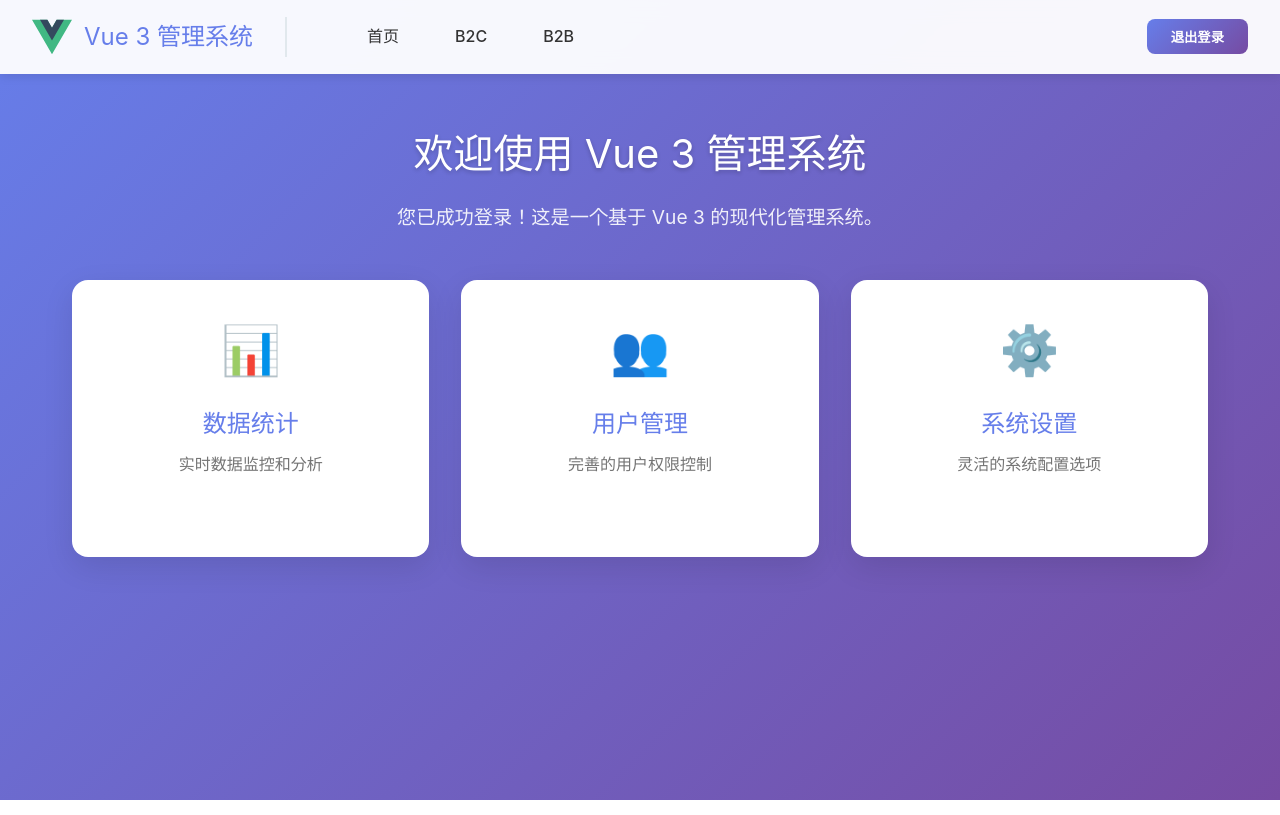
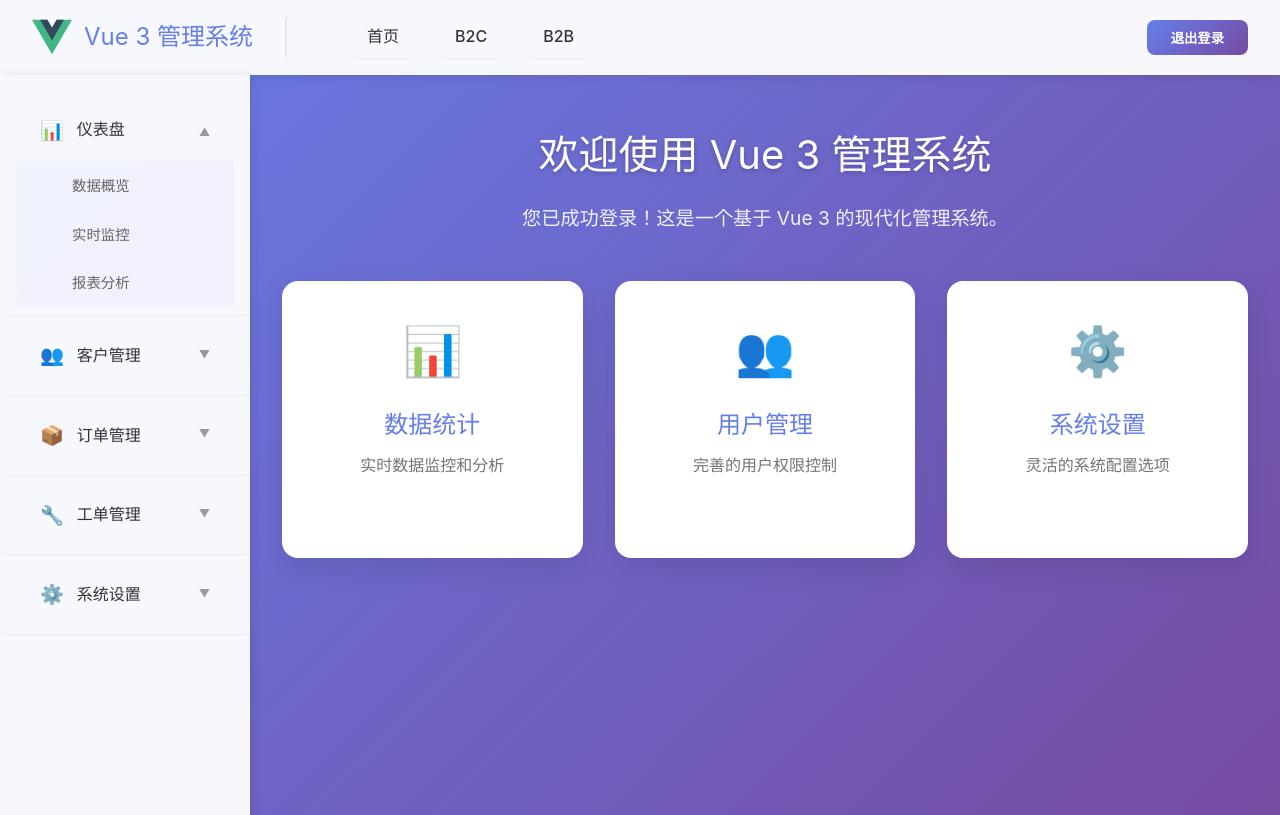
Before and after one commit to Yis-code/Vue3-demo, a Vue app: page / in a window 1280 px wide. Built offline with nearby package versions, Linux system fonts and the light colour scheme; sample sign-in values are in the browser's storage.

Commit message:
update: 增加左侧菜单栏并提取组件.

```diff
--- /dev/null
+++ b/src/components/Sidebar.css
@@ -0,0 +1,74 @@
+.sidebar {
+    width: 250px;
+    background: rgba(255, 255, 255, 0.95);
+    backdrop-filter: blur(10px);
+    box-shadow: 2px 0 10px rgba(0, 0, 0, 0.1);
+    overflow-y: auto;
+    flex-shrink: 0;
+}
+
+.menu {
+    padding: 1rem 0;
+}
+
+.menu-item {
+    border-bottom: 1px solid rgba(0, 0, 0, 0.05);
+}
+
+.menu-title {
+    display: flex;
+    align-items: center;
+    padding: 1rem 1.5rem;
+    cursor: pointer;
+    transition: all 0.3s ease;
+    color: #333;
+    font-size: 1rem;
+    user-select: none;
+}
+
+.menu-title:hover {
+    background: rgba(102, 126, 234, 0.1);
+    color: #667eea;
+}
+
+.menu-icon {
+    margin-right: 0.8rem;
+    font-size: 1.2rem;
+}
+
+.arrow {
+    margin-left: auto;
+    font-size: 0.7rem;
+    transition: transform 0.3s ease;
+    color: #999;
+}
+
+.arrow.expanded {
+    transform: rotate(180deg);
+}
+
+.submenu {
+    background: rgba(102, 126, 234, 0.05);
+    overflow: hidden;
+}
+
+.submenu-item {
+    padding: 0.8rem 1.5rem 0.8rem 3.5rem;
+    cursor: pointer;
+    transition: all 0.3s ease;
+    color: #666;
+    font-size: 0.9rem;
+}
+
+.submenu-item:hover {
+    background: rgba(102, 126, 234, 0.15);
+    color: #667eea;
+    padding-left: 3.8rem;
+}
+
+@media (max-width: 768px) {
+    .sidebar {
+        width: 100%;
+        max-height: 300px;
+    }
+}
--- /dev/null
+++ b/src/components/Sidebar.vue
@@ -0,0 +1,104 @@
+<template>
+  <aside class="sidebar">
+    <nav class="menu">
+      <div class="menu-item" v-for="menu in menuData" :key="menu.name">
+        <div class="menu-title" @click="toggleMenu(menu.name)">
+          <span class="menu-icon">{{ menu.icon }}</span>
+          <span>{{ menu.title }}</span>
+          <span
+              v-if="menu.children && menu.children.length > 0"
+              class="arrow"
+              :class="{ expanded: expandedMenus.includes(menu.name) }"
+          >▼</span>
+        </div>
+        <div
+            class="submenu"
+            v-if="menu.children && menu.children.length > 0"
+            v-show="expandedMenus.includes(menu.name)"
+        >
+          <div
+              class="submenu-item"
+              v-for="child in menu.children"
+              :key="child.name"
+              @click="handleMenuClick(child)"
+          >
+            {{ child.title }}
+          </div>
+        </div>
+      </div>
+    </nav>
+  </aside>
+</template>
+
+<script setup>
+import {ref, defineEmits} from 'vue'
+import "./Sidebar.css"
+
+const emit = defineEmits(['menu-click'])
+
+const expandedMenus = ref(['dashboard'])
+
+const menuData = [
+  {
+    name: 'dashboard',
+    title: '仪表盘',
+    icon: '📊',
+    children: [
+      {name: 'data-overview', title: '数据概览'},
+      {name: 'realtime-monitor', title: '实时监控'},
+      {name: 'report-analysis', title: '报表分析'}
+    ]
+  },
+  {
+    name: 'customer',
+    title: '客户管理',
+    icon: '👥',
+    children: [
+      {name: 'customer-list', title: '客户列表'},
+      {name: 'customer-group', title: '客户分组'}
+    ]
+  },
+  {
+    name: 'order',
+    title: '订单管理',
+    icon: '📦',
+    children: [
+      {name: 'sales-order', title: '销售订单'},
+      {name: 'purchase-order', title: '采购订单'},
+      {name: 'order-query', title: '订单查询'}
+    ]
+  },
+  {
+    name: 'workorder',
+    title: '工单管理',
+    icon: '🔧',
+    children: [
+      {name: 'pending-workorder', title: '待处理工单'},
+      {name: 'completed-workorder', title: '已完成工单'}
+    ]
+  },
+  {
+    name: 'settings',
+    title: '系统设置',
+    icon: '⚙️',
+    children: [
+      {name: 'basic-config', title: '基础配置'},
+      {name: 'permission-manage', title: '权限管理'},
+      {name: 'log-manage', title: '日志管理'}
+    ]
+  }
+]
+
+const toggleMenu = (menuName) => {
+  const index = expandedMenus.value.indexOf(menuName)
+  if (index > -1) {
+    expandedMenus.value.splice(index, 1)
+  } else {
+    expandedMenus.value.push(menuName)
+  }
+}
+
+const handleMenuClick = (menuItem) => {
+  emit('menu-click', menuItem)
+}
+</script>
--- a/src/views/home/Home.css
+++ b/src/views/home/Home.css
@@ -3,10 +3,17 @@
     background: linear-gradient(135deg, #667eea 0%, #764ba2 100%);
 }
 
+.home-layout {
+    display: flex;
+    min-height: calc(100vh - 60px);
+}
+
 .home-main {
-    max-width: 1200px;
-    margin: 0 auto;
+    flex: 1;
+    max-width: 100%;
+    margin: 0;
     padding: 3rem 2rem;
+    overflow-y: auto;
 }
 
 .welcome-section {
@@ -64,6 +71,10 @@
 }
 
 @media (max-width: 768px) {
+    .home-layout {
+        flex-direction: column;
+    }
+
     .welcome-section h1 {
         font-size: 2rem;
     }
--- a/src/views/home/Home.vue
+++ b/src/views/home/Home.vue
@@ -1,6 +1,9 @@
 <template>
   <div class="home-container">
     <NavBar/>
+
+    <div class="home-layout">
+      <Sidebar @menu-click="handleMenuClick"/>
 
       <main class="home-main">
         <div class="welcome-section">
@@ -29,9 +32,15 @@
         </div>
       </main>
     </div>
+  </div>
 </template>
 
 <script setup>
 import NavBar from '@/components/NavBar.vue'
+import Sidebar from '@/components/Sidebar.vue'
 import './Home.css'
+
+const handleMenuClick = (menuItem) => {
+  console.log('菜单点击:', menuItem)
+}
 </script>
```
Lines whose indentation alone changed are shown as unchanged.
